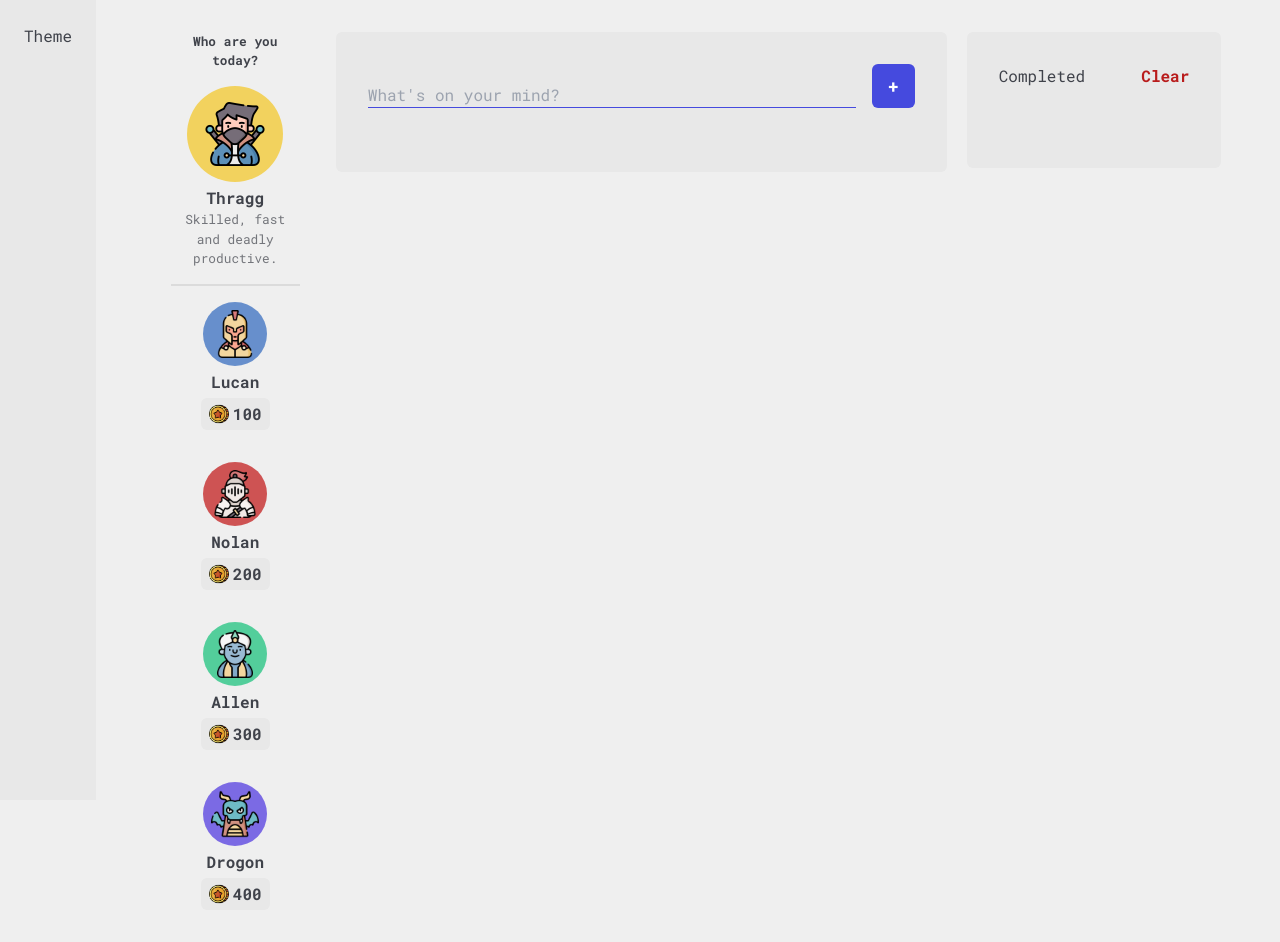
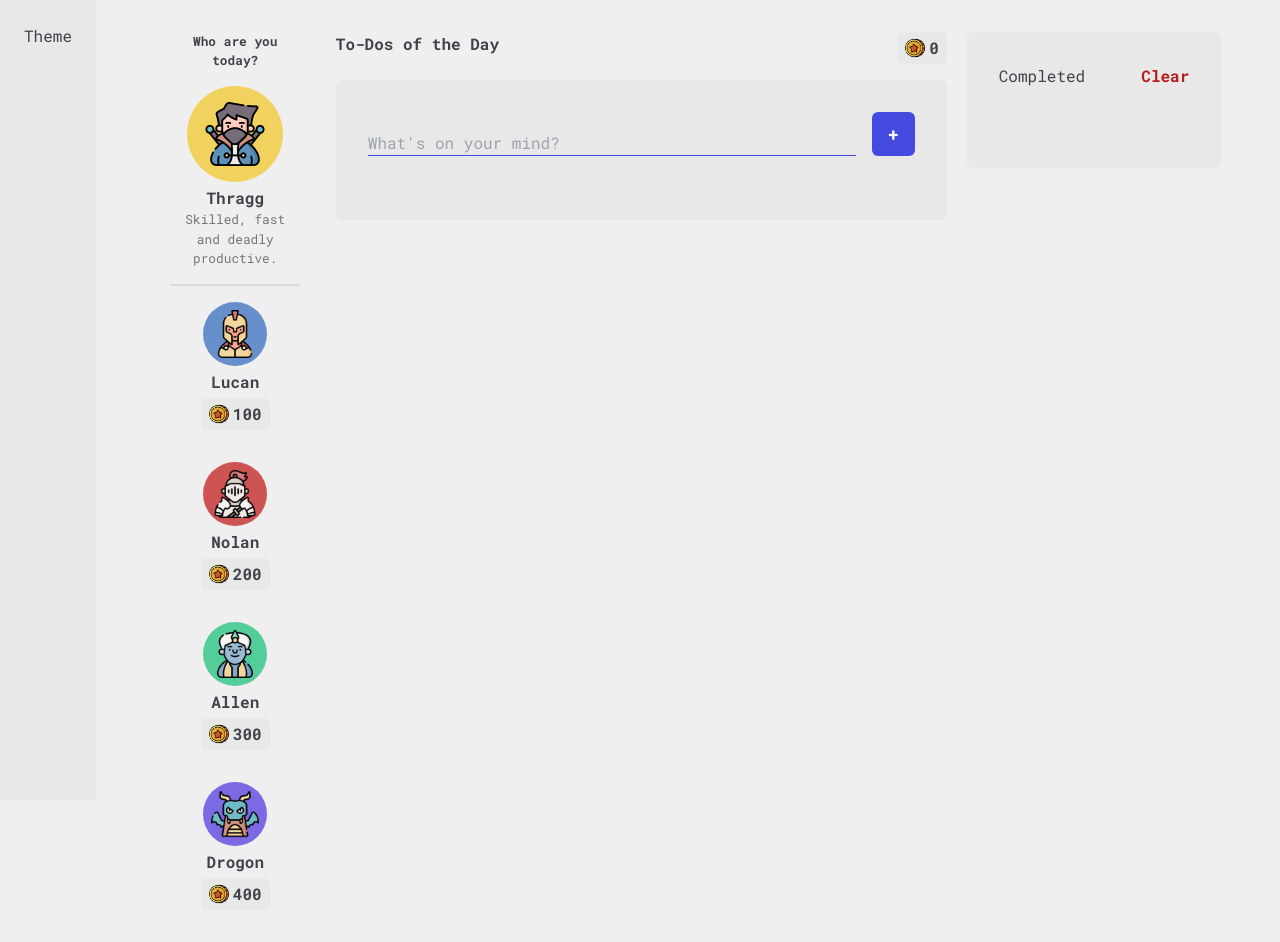
Before and after one commit to pablocantu/JATL, a React (Create React App) app: page / in a window 1280 px wide. Built offline with nearby package versions, Linux system fonts and the light colour scheme.

Commit message:
Adds new currency component to display user's collected points

```diff
--- a/src/components/Layout/Board/TodoList/TodoList.tsx
+++ b/src/components/Layout/Board/TodoList/TodoList.tsx
@@ -4,6 +4,7 @@ import { v4 as uuidv4 } from 'uuid';
 import ContentBox from 'components/common/ContentBox/ContentBox';
 import Input from 'components/common/Input/Input';
 import Task from 'components/common/Task/Task';
+import Currency from 'components/common/Currency/Currency';
 
 import { BoardContext } from '../Board';
 
@@ -31,6 +32,11 @@ const TodoList: React.FC = () => {
     }
 
     return (
+        <div className='d-flex flex-col'>
+            <div className='flex justify-between w-full mb-4'>
+                <span className='font-bold'>To-Dos of the Day</span>
+                <Currency amount={0} />
+            </div>
             <ContentBox>
                 <div className='flex flex-row items-end gap-x-4 w-full'>
                     <div className='flex-grow'>
@@ -71,6 +77,7 @@ const TodoList: React.FC = () => {
                     }
                 </div>
             </ContentBox>
+        </div>
     );
 }
 
--- a/src/components/common/Character/Character.tsx
+++ b/src/components/common/Character/Character.tsx
@@ -2,7 +2,7 @@ import React from 'react'
 
 import cp from 'utils/classParser';
 
-import coinImage from 'assets/images/money.png';
+import Currency from '../Currency/Currency';
 
 interface Props {
     src: string | undefined,
@@ -53,20 +53,8 @@ const Character: React.FC<Props> = ({
             }
             {
                 cost ?
-                    <div className={cp(`
-                        flex items-center justify-center
-                        gap-1
-                        mt-1 mx-auto py-1 px-2
-                        bg-c-bg-secondary text-c-text
-                        rounded-md
-                        max-w-max
-                    `)}>
-                        <img
-                            className='h-5 w-5'
-                            src={coinImage}
-                            alt='Coin'
-                        ></img>
-                        <span className='font-bold'>{cost}</span>
+                    <div className='mt-1 mx-auto'>
+                        <Currency amount={cost} />
                     </div> : null
             }
         </div>
--- /dev/null
+++ b/src/components/common/Currency/Currency.tsx
@@ -0,0 +1,32 @@
+import React from 'react';
+
+import coinImage from 'assets/images/money.png';
+
+import cp from 'utils/classParser';
+
+interface Props {
+    amount: number
+}
+
+const Currency: React.FC<Props> = ({
+    amount
+}: Props) => {
+    return (
+        <div className={cp(`
+                flex items-center justify-center gap-1
+                py-1 px-2
+                bg-c-bg-secondary text-c-text
+                rounded-md
+                max-w-max
+            `)}>
+            <img
+                className='h-5 w-5'
+                src={coinImage}
+                alt='Coin'
+            ></img>
+            <span className='font-bold'>{amount}</span>
+        </div>
+    );
+}
+
+export default Currency;
```
Lines whose indentation alone changed are shown as unchanged.
